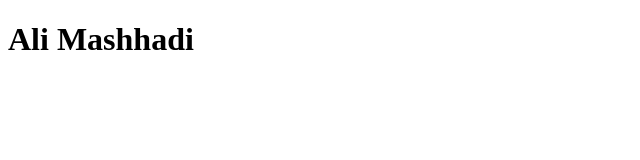
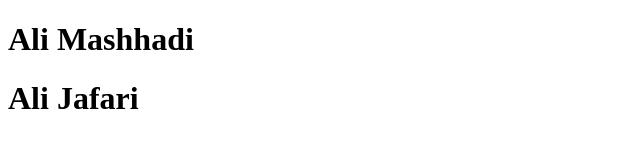
Before and after one commit to alijafari4544/University, a plain HTML site: page index.html in a window 1280 px wide. Shown: the whole page, without its empty margins (0-640 px from the left). Drawn offline with Linux system fonts and the light colour scheme.

Commit message:
add tetxt
ali jafari

```diff
--- a/index.html
+++ b/index.html
@@ -9,6 +9,7 @@
 
 <body>
     <H1>Ali Mashhadi</H1>
+    <H1>Ali Jafari</H1>
 </body>
 
 </html>
```
